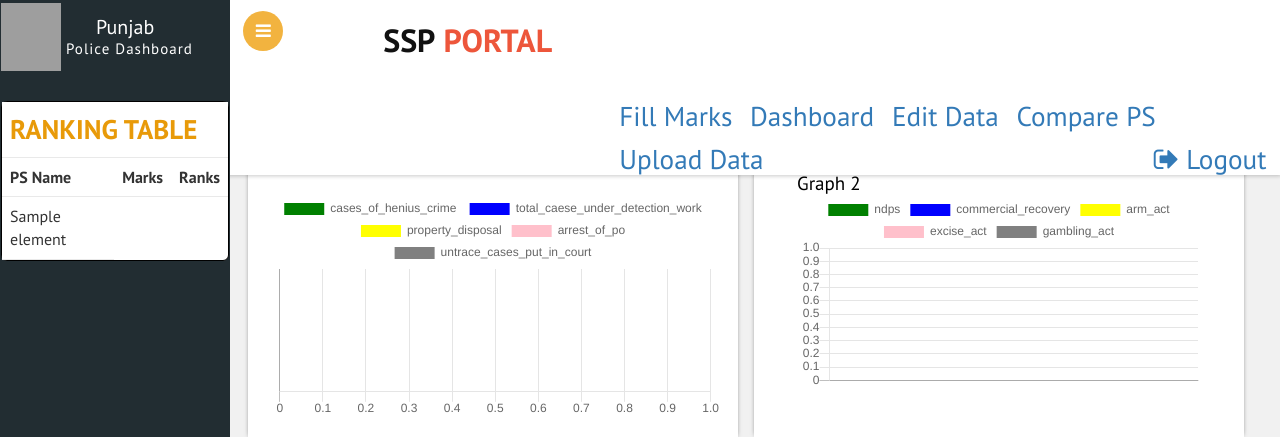
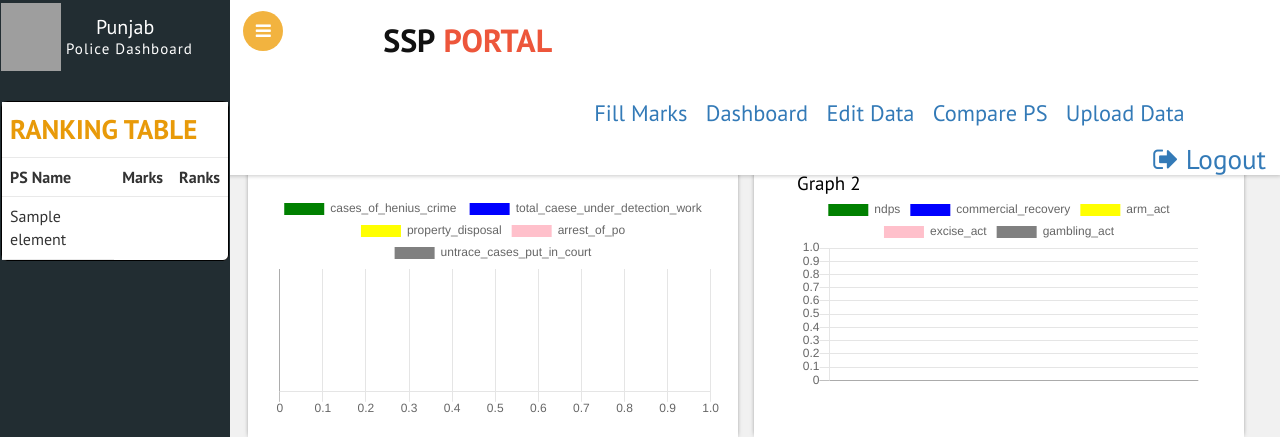
Before and after one commit to DikshaKapoor15/police-workflow-mgmt, a Flask app: template app/templates/marks.html in a window 1280 px wide. Shown: the top 437 px of the page. Run offline with Flask 2, Linux system fonts and the light colour scheme; the template is opened without the code that fills it: most values are stand-ins (such as "Sample title", 1, 10 or a date in 2020); some libraries are stand-ins or nearby versions; grey boxes are pictures that could not be loaded.

Commit message:
Update marks.html

```diff
--- a/app/templates/marks.html
+++ b/app/templates/marks.html
@@ -810,7 +810,7 @@ span.dashboard_head
 				<div class="clearfix"> </div>
 			</div>
 			<div class="header-right" style="float: right;
-    width: 53%; height:100%; margin-top: 0.7%;">
+    width: 55%; height:100%; margin-top: 0.7%;">
 
 
 
@@ -835,27 +835,27 @@ span.dashboard_head
 
 
 								<div class="user-name" style="margin-left: 2.6%;">
-										<a href="{{url_for('marksform')}}" style="font-size: 1.7rem; font-weight: 500;">Fill Marks</a>
+										<a href="{{url_for('marksform')}}" style="font-size: 1.4rem; font-weight: 500;">Fill Marks</a>
 										<!-- <p>Admin Name</p>
 										<span>Administrator</span> -->
 								</div>
 								<div class="user-name" style="margin-left: 2.6%;">
-										<a href="{{url_for('mark')}}" style="font-size: 1.7rem; font-weight: 500;">Dashboard</a>
+										<a href="{{url_for('mark')}}" style="font-size: 1.4rem; font-weight: 500;">Dashboard</a>
 										<!-- <p>Admin Name</p>
 										<span>Administrator</span> -->
 								</div>
 								<div class="user-name" style="margin-left:2.6%;">
-										<a href="{{url_for('tablesSSP')}}" style="font-size: 1.7rem; font-weight: 500;">Edit Data</a>
+										<a href="{{url_for('tablesSSP')}}" style="font-size: 1.4rem; font-weight: 500;">Edit Data</a>
 										<!-- <p>Admin Name</p>
 										<span>Administrator</span> -->
 								</div>
 								<div class="user-name" style="margin-left: 2.6%;">
-										<a href="{{url_for('ssportal')}}" style="font-size: 1.7rem; font-weight: 500;">Compare PS</a>
+										<a href="{{url_for('ssportal')}}" style="font-size: 1.4rem; font-weight: 500;">Compare PS</a>
 										<!-- <p>Admin Name</p>
 										<span>Administrator</span> -->
 								</div>
 						        <div class="user-name" style="margin-left: 2.6%;">
-										<a href="{{url_for('SSPuploading')}}" style="font-size: 1.7rem; font-weight: 500;">Upload Data</a>
+										<a href="{{url_for('SSPuploading')}}" style="font-size: 1.4rem; font-weight: 500;">Upload Data</a>
 										<!-- <p>Admin Name</p>
 										<span>Administrator</span> -->
 								</div>
```
